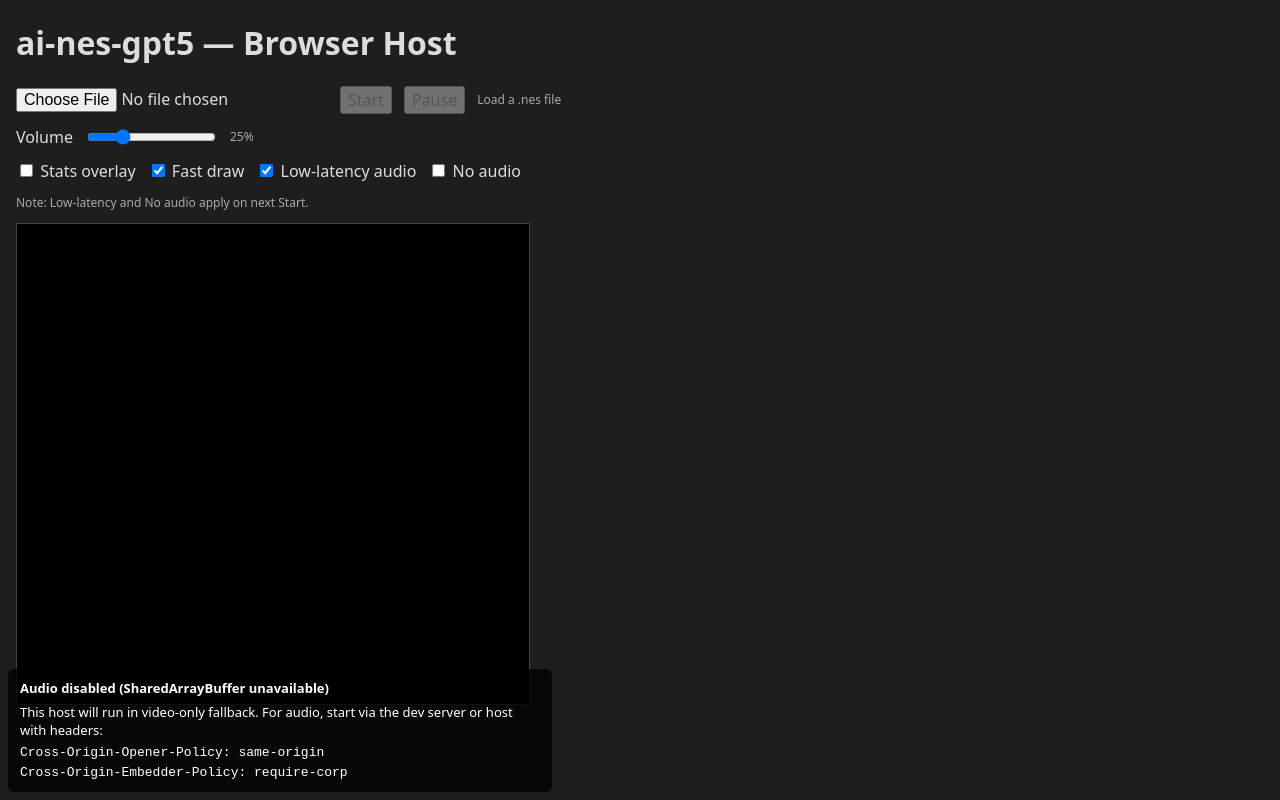
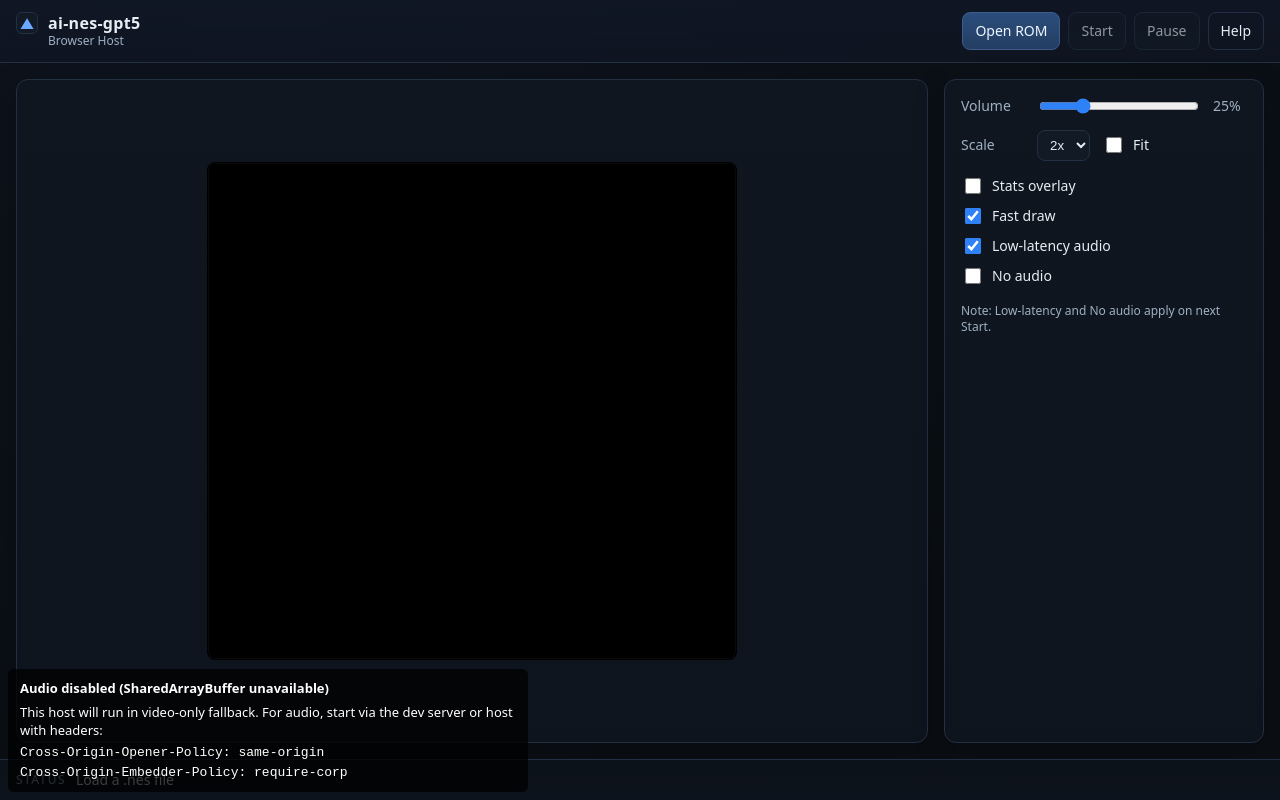
Before and after one commit to mattias800/ai-nes-gpt5, a website built with Vite: page src/host/browser/index.html in a window 1280 px wide. Built offline with nearby package versions, Linux system fonts and the light colour scheme.

Commit message:
feat(web-ui): modernize browser host UI without changing harness
- Replace barebones layout with app shell (toolbar, centered canvas, controls panel, status bar)
- Keep all original element IDs intact for existing harness logic
- Add help modal (UI-only)
- Add scale control (1x..6x) and Fit option (CSS-only integer scaling)
- Add drag-and-drop ROM overlay that forwards to existing file input
- Add dedicated stylesheet (styles/ui.css) and small UI script (ui.ts)

No changes to emulator core or web harness logic.

```diff
--- a/src/host/browser/index.html
+++ b/src/host/browser/index.html
@@ -1,39 +1,102 @@
 <!doctype html>
-<html>
+<html lang="en">
   <head>
     <meta charset="utf-8" />
     <meta name="viewport" content="width=device-width, initial-scale=1" />
     <title>ai-nes-gpt5 — Browser Host</title>
-    <style>
-      body { font-family: system-ui, -apple-system, Segoe UI, Roboto, sans-serif; margin: 16px; background: #1e1e1e; color: #ddd; }
-      .row { display: flex; gap: 12px; align-items: center; margin-bottom: 12px; }
-      #screen { image-rendering: pixelated; background: #000; width: 512px; height: 480px; border: 1px solid #444; }
-      button, input[type=file] { font: inherit; }
-      .small { font-size: 12px; color: #aaa; }
-    </style>
+    <link rel="stylesheet" href="/styles/ui.css" />
   </head>
   <body>
-    <h1>ai-nes-gpt5 — Browser Host</h1>
-    <div class="row">
-      <input id="rom" type="file" accept=".nes" />
-      <button id="start" disabled>Start</button>
-      <button id="pause" disabled>Pause</button>
-      <span id="status" class="small">Load a .nes file</span>
+    <div class="app">
+      <header class="toolbar">
+        <div class="brand">
+          <div class="logo" aria-hidden="true">▲</div>
+          <h1 class="title">ai-nes-gpt5</h1>
+          <div class="subtitle">Browser Host</div>
+        </div>
+        <div class="actions">
+          <!-- Keep the original input; style and trigger via label -->
+          <input id="rom" type="file" accept=".nes" class="visually-hidden" />
+          <label for="rom" class="btn primary" title="Open a .nes file">Open ROM</label>
+
+          <button id="start" class="btn" disabled>Start</button>
+          <button id="pause" class="btn" disabled>Pause</button>
+          <button id="help-btn" class="btn ghost" title="Keyboard help" aria-controls="help-modal" aria-expanded="false">Help</button>
+        </div>
+      </header>
+
+      <main class="layout">
+        <section class="panel screen-panel" aria-label="Display">
+          <div class="screen-wrap">
+            <canvas id="screen" width="256" height="240"></canvas>
+          </div>
+        </section>
+
+        <aside class="panel controls" aria-label="Controls">
+          <div class="control-row">
+            <label class="control-label" for="volume">Volume</label>
+            <input id="volume" type="range" min="0" max="100" value="25" />
+            <span id="volumeLabel" class="muted">25%</span>
+          </div>
+          <div class="control-row">
+            <label class="control-label" for="scale-control">Scale</label>
+            <select id="scale-control">
+              <option value="1">1x</option>
+              <option value="2" selected>2x</option>
+              <option value="3">3x</option>
+              <option value="4">4x</option>
+              <option value="5">5x</option>
+              <option value="6">6x</option>
+            </select>
+            <label class="fit-toggle"><input id="scale-fit" type="checkbox" /> <span>Fit</span></label>
+          </div>
+
+          <div class="control-row toggles">
+            <label><input id="opt-stats" type="checkbox" /> <span>Stats overlay</span></label>
+            <label><input id="opt-fastdraw" type="checkbox" /> <span>Fast draw</span></label>
+            <label><input id="opt-lowlat" type="checkbox" /> <span>Low-latency audio</span></label>
+            <label><input id="opt-noaudio" type="checkbox" /> <span>No audio</span></label>
+          </div>
+          <p class="note">Note: Low-latency and No audio apply on next Start.</p>
+        </aside>
+      </main>
+
+      <footer class="status-bar" aria-live="polite" aria-atomic="true">
+        <span class="status-label">Status</span>
+        <span id="status" class="status-text">Load a .nes file</span>
+      </footer>
+
+      <!-- Keyboard help modal (UI-only) -->
+      <div id="help-modal" class="modal hidden" role="dialog" aria-modal="true" aria-labelledby="help-title">
+        <div class="modal-card">
+          <div class="modal-header">
+            <h2 id="help-title">Keyboard</h2>
+            <button class="btn icon" id="help-close" aria-label="Close help">✕</button>
+          </div>
+          <div class="modal-body">
+            <ul class="kbd-list">
+              <li><span class="kbd">Z</span> = A</li>
+              <li><span class="kbd">X</span> = B</li>
+              <li><span class="kbd">Enter</span> = Start</li>
+              <li><span class="kbd">Shift</span> = Select</li>
+              <li><span class="kbd">↑ ↓ ← →</span> = D‑Pad</li>
+            </ul>
+            <p class="muted">Tip: Enable the <strong>Stats overlay</strong> to view audio/video diagnostics.</p>
+          </div>
+        </div>
+      </div>
+      <div id="dropzone" class="dropzone hidden" aria-hidden="true">
+        <div class="drop-card">
+          <div class="drop-icon">⬇</div>
+          <div class="drop-text">Drop ROM to load</div>
+          <div class="drop-hint">or click <strong>Open ROM</strong> above</div>
+        </div>
+      </div>
     </div>
-    <div class="row">
-      <label for="volume">Volume</label>
-      <input id="volume" type="range" min="0" max="100" value="25" />
-      <span id="volumeLabel" class="small">25%</span>
-    </div>
-    <div class="row">
-      <label><input id="opt-stats" type="checkbox" /> Stats overlay</label>
-      <label><input id="opt-fastdraw" type="checkbox" /> Fast draw</label>
-      <label><input id="opt-lowlat" type="checkbox" /> Low-latency audio</label>
-      <label><input id="opt-noaudio" type="checkbox" /> No audio</label>
-    </div>
-    <div class="row small">Note: Low-latency and No audio apply on next Start.</div>
-    <canvas id="screen" width="256" height="240"></canvas>
 
+    <!-- UI-only script (does not touch emulator harness) -->
+    <script type="module" src="/ui.ts"></script>
+    <!-- Emulator harness (unchanged) -->
     <script type="module" src="/main.ts"></script>
   </body>
 </html>
--- /dev/null
+++ b/src/host/browser/styles/ui.css
@@ -0,0 +1,102 @@
+/*
+  UI-only stylesheet for the browser host. No changes to emulator behavior.
+  Keeps existing element IDs intact and styles via classes.
+*/
+
+:root {
+  --bg: #0b0f14;
+  --panel: #0f1620;
+  --panel-2: #121a25;
+  --text: #e6edf3;
+  --muted: #9fb0c3;
+  --brand: #6ba8ff;
+  --accent: #2f81f7;
+  --border: #233044;
+  --ring: rgba(47,129,247,0.4);
+}
+
+* { box-sizing: border-box; }
+html, body { height: 100%; }
+body {
+  margin: 0;
+  font: 14px/1.4 system-ui, -apple-system, Segoe UI, Roboto, "Helvetica Neue", Arial, sans-serif;
+  background: radial-gradient(1200px 800px at 20% 0%, #0d131d, var(--bg));
+  color: var(--text);
+}
+
+.visually-hidden { position: absolute !important; inset: -9999px auto auto -9999px; width: 1px; height: 1px; overflow: hidden; }
+
+.app { min-height: 100%; display: grid; grid-template-rows: auto 1fr auto; }
+
+.toolbar {
+  position: sticky; top: 0; z-index: 10;
+  display: flex; align-items: center; justify-content: space-between; gap: 16px;
+  padding: 12px 16px; border-bottom: 1px solid var(--border);
+  background: linear-gradient(180deg, rgba(17,24,39,0.8), rgba(17,24,39,0.6));
+  backdrop-filter: blur(8px);
+}
+.brand { display: grid; grid-template-columns: auto auto; grid-auto-rows: auto; column-gap: 10px; align-items: center; }
+.logo { width: 22px; height: 22px; display: grid; place-items: center; background: var(--panel-2); border: 1px solid var(--border); border-radius: 6px; color: var(--brand); font-weight: 700; }
+.title { margin: 0; font-size: 16px; letter-spacing: 0.3px; }
+.subtitle { grid-column: 2; margin-top: -2px; font-size: 12px; color: var(--muted); }
+
+.actions { display: flex; gap: 8px; align-items: center; flex-wrap: wrap; }
+
+.btn { appearance: none; border: 1px solid var(--border); color: var(--text); background: var(--panel-2); padding: 8px 12px; border-radius: 8px; cursor: pointer; transition: border-color 120ms ease, transform 50ms ease;
+  user-select: none; font: inherit; }
+.btn:hover { border-color: #35507a; }
+.btn:active { transform: translateY(1px); }
+.btn.primary { background: linear-gradient(180deg, #2b4e7d, #243d61); border-color: #3c5b8f; color: #eef6ff; }
+.btn.ghost { background: transparent; }
+.btn.icon { padding: 6px 8px; line-height: 1; }
+.btn[disabled] { opacity: 0.6; cursor: not-allowed; }
+.btn:focus-visible { outline: 0; box-shadow: 0 0 0 3px var(--ring); }
+
+.layout { display: grid; grid-template-columns: 1fr 320px; gap: 16px; padding: 16px; }
+@media (max-width: 960px) { .layout { grid-template-columns: 1fr; } }
+
+.panel { background: linear-gradient(180deg, var(--panel), #0d141d); border: 1px solid var(--border); border-radius: 12px; box-shadow: 0 10px 30px rgba(0,0,0,0.25); }
+
+.screen-panel { display: grid; place-items: center; padding: 16px; }
+.screen-wrap { background: #000; padding: 8px; border-radius: 8px; border: 1px solid #000; box-shadow: inset 0 0 0 1px rgba(255,255,255,0.04); }
+
+/* Crisp pixel scaling */
+#screen { image-rendering: optimizeSpeed; image-rendering: pixelated; image-rendering: -moz-crisp-edges; image-rendering: crisp-edges; -ms-interpolation-mode: nearest-neighbor; display: block; width: 512px; height: 480px; }
+@media (max-width: 960px) { #screen { width: 384px; height: 360px; } }
+
+.controls { padding: 16px; display: grid; gap: 14px; align-content: start; }
+.control-row { display: flex; align-items: center; gap: 12px; flex-wrap: wrap; }
+.control-label { width: 64px; color: var(--muted); }
+.toggles { display: grid; grid-template-columns: 1fr; gap: 8px; }
+.toggles label { display: flex; align-items: center; gap: 8px; }
+
+input[type="range"] { width: 160px; accent-color: var(--accent); }
+select#scale-control { background: var(--panel-2); color: var(--text); border: 1px solid var(--border); border-radius: 8px; padding: 6px 8px; }
+.fit-toggle { display: inline-flex; align-items: center; gap: 8px; }
+input[type="checkbox"] { width: 16px; height: 16px; accent-color: var(--accent); }
+
+.note { margin: 2px 0 0; color: var(--muted); font-size: 12px; }
+.muted { color: var(--muted); }
+
+.status-bar { display: flex; align-items: center; gap: 10px; padding: 10px 16px; border-top: 1px solid var(--border); background: linear-gradient(0deg, rgba(13,20,29,0.9), rgba(13,20,29,0.7)); }
+.status-label { color: var(--muted); font-size: 12px; text-transform: uppercase; letter-spacing: 0.12em; }
+.status-text { color: var(--text); }
+
+/* Dropzone */
+.dropzone { position: fixed; inset: 0; display: grid; place-items: center; background: rgba(11, 15, 20, 0.55); backdrop-filter: blur(2px); }
+.dropzone.hidden { display: none; }
+.drop-card { display: grid; gap: 6px; place-items: center; padding: 18px 22px; border-radius: 12px; border: 1px dashed var(--border); background: rgba(18, 26, 37, 0.85); color: var(--text); box-shadow: 0 10px 30px rgba(0,0,0,0.25); }
+.drop-icon { font-size: 24px; line-height: 1; opacity: 0.9; }
+.drop-text { font-weight: 600; }
+.drop-hint { color: var(--muted); font-size: 12px; }
+
+/* Modal */
+.modal { position: fixed; inset: 0; display: grid; place-items: center; background: rgba(3, 10, 18, 0.6); backdrop-filter: blur(3px); }
+.modal.hidden { display: none; }
+.modal-card { width: min(560px, calc(100vw - 32px)); border-radius: 12px; border: 1px solid var(--border); background: linear-gradient(180deg, var(--panel), #0d141d); box-shadow: 0 20px 50px rgba(0,0,0,0.35); }
+.modal-header { display: flex; align-items: center; justify-content: space-between; padding: 10px 12px; border-bottom: 1px solid var(--border); }
+.modal-header h2 { margin: 0; font-size: 16px; }
+.modal-body { padding: 12px; display: grid; gap: 10px; }
+.kbd-list { list-style: none; padding: 0; margin: 0; display: grid; grid-template-columns: 1fr 1fr; gap: 6px 16px; }
+@media (max-width: 520px) { .kbd-list { grid-template-columns: 1fr; } }
+.kbd { display: inline-block; min-width: 22px; text-align: center; padding: 2px 6px; border-radius: 6px; border: 1px solid var(--border); background: #0e1520; box-shadow: inset 0 -2px 0 rgba(255,255,255,0.03); }
--- /dev/null
+++ b/src/host/browser/ui.ts
@@ -0,0 +1,96 @@
+// UI-only script. Does not modify emulator harness logic.
+// - Keeps existing element IDs intact
+// - Adds small interactivity for the help modal and volume label
+
+const $ = <T extends HTMLElement>(sel: string): T | null => document.querySelector(sel) as T | null
+const $$ = <T extends HTMLElement>(sel: string): NodeListOf<T> => document.querySelectorAll(sel) as NodeListOf<T>
+
+// Help modal
+const helpBtn = $('#help-btn') as HTMLButtonElement | null
+const helpModal = $('#help-modal') as HTMLElement | null
+const helpClose = $('#help-close') as HTMLButtonElement | null
+
+const openHelp = (): void => {
+  if (!helpModal || !helpBtn) return
+  helpModal.classList.remove('hidden')
+  helpBtn.setAttribute('aria-expanded', 'true')
+}
+
+const closeHelp = (): void => {
+  if (!helpModal || !helpBtn) return
+  helpModal.classList.add('hidden')
+  helpBtn.setAttribute('aria-expanded', 'false')
+}
+
+helpBtn?.addEventListener('click', () => openHelp())
+helpClose?.addEventListener('click', () => closeHelp())
+helpModal?.addEventListener('click', (e: MouseEvent) => {
+  if (e.target === helpModal) closeHelp()
+})
+window.addEventListener('keydown', (e: KeyboardEvent) => { if (e.key === 'Escape') closeHelp() })
+
+// Volume label mirror (purely visual; the harness owns actual audio gain)
+const vol = $('#volume') as HTMLInputElement | null
+const volLbl = $('#volumeLabel') as HTMLElement | null
+const syncVolLabel = (): void => { if (vol && volLbl) volLbl.textContent = `${vol.value}%` }
+vol?.addEventListener('input', syncVolLabel)
+syncVolLabel()
+
+// Ensure canvas stays pixel-crisp when window resizes (no logic change)
+const canvas = $('#screen') as HTMLCanvasElement | null
+
+// Integer scale + Fit control (CSS-only effect)
+const scaleSelect = $('#scale-control') as HTMLSelectElement | null
+const scaleFit = $('#scale-fit') as HTMLInputElement | null
+
+const applyScale = (): void => {
+  if (!canvas) return
+  const baseW = 256, baseH = 240
+  const fit = !!scaleFit?.checked
+  if (fit) {
+    const parent = canvas.parentElement as HTMLElement | null
+    if (!parent) return
+    const rect = parent.getBoundingClientRect()
+    const s = Math.max(1, Math.floor(Math.min(rect.width / baseW, rect.height / baseH)))
+    canvas.style.width = `${baseW * s}px`
+    canvas.style.height = `${baseH * s}px`
+  } else if (scaleSelect) {
+    const n = Math.max(1, Math.min(6, parseInt(scaleSelect.value || '2', 10)))
+    canvas.style.width = `${baseW * n}px`
+    canvas.style.height = `${baseH * n}px`
+  }
+}
+
+scaleSelect?.addEventListener('change', () => { if (scaleFit) scaleFit.checked = false; applyScale() })
+scaleFit?.addEventListener('change', applyScale)
+window.addEventListener('resize', () => { if (scaleFit?.checked) applyScale() })
+applyScale()
+
+// Drag-and-drop ROM UX (forwards to existing file input)
+const dropzone = $('#dropzone') as HTMLElement | null
+const romInput = $('#rom') as HTMLInputElement | null
+
+const showDrop = (): void => { dropzone?.classList.remove('hidden') }
+const hideDrop = (): void => { dropzone?.classList.add('hidden') }
+
+window.addEventListener('dragenter', (e: DragEvent) => { e.preventDefault(); showDrop() })
+window.addEventListener('dragover', (e: DragEvent) => { e.preventDefault() })
+window.addEventListener('dragleave', (e: DragEvent) => {
+  if (e.target === dropzone) hideDrop()
+})
+window.addEventListener('drop', async (e: DragEvent) => {
+  e.preventDefault(); hideDrop()
+  const files = e.dataTransfer?.files
+  if (!files || files.length === 0 || !romInput) return
+  // Programmatically set the file input to trigger existing handler
+  // Note: Most browsers disallow programmatic FileList assignment; instead dispatch change with DataTransfer
+  try {
+    const dt = new DataTransfer()
+    dt.items.add(files[0])
+    romInput.files = dt.files
+    romInput.dispatchEvent(new Event('change', { bubbles: true }))
+  } catch {
+    // Fallback: focus the input so user can confirm
+    romInput.focus()
+  }
+})
```
